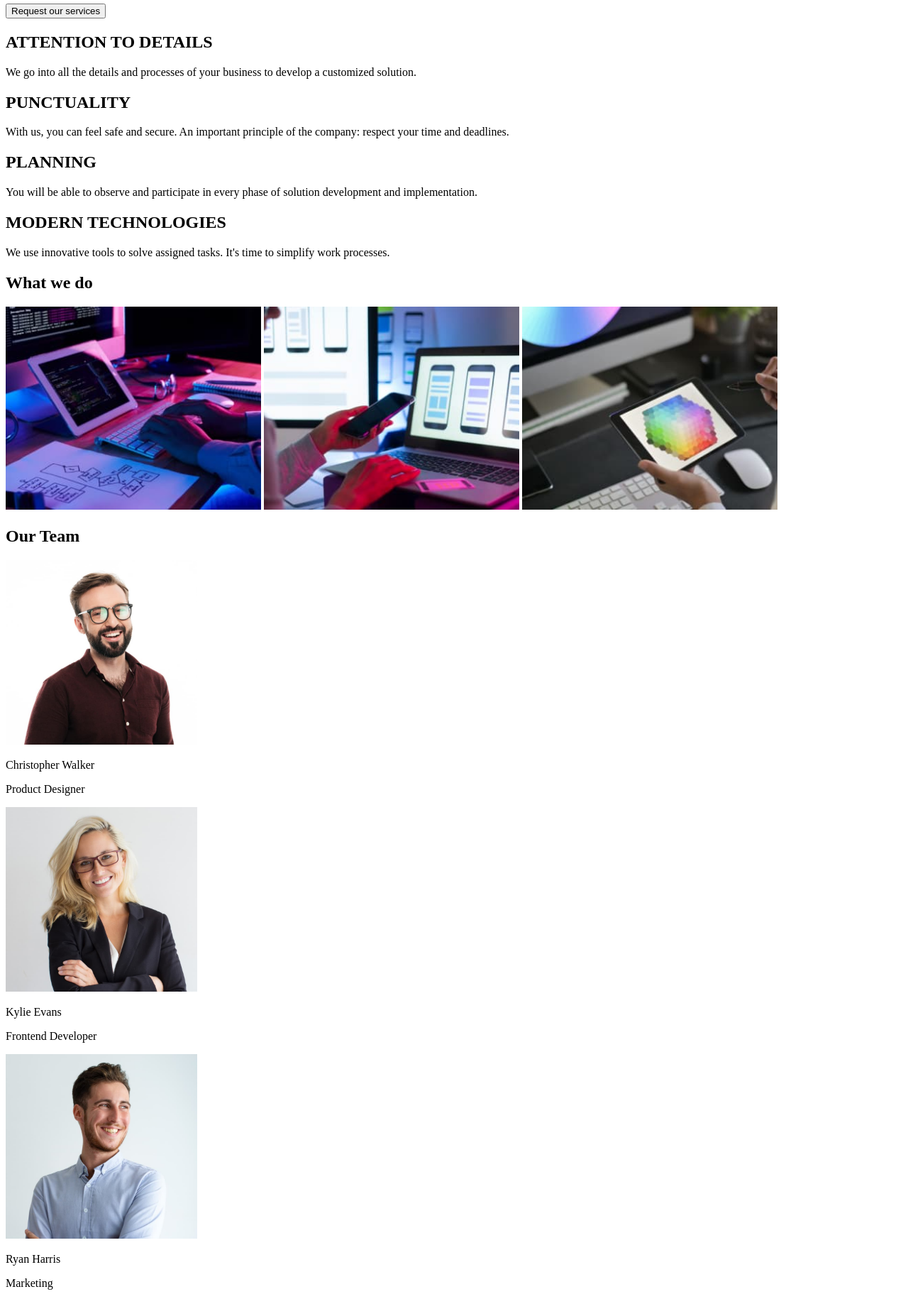
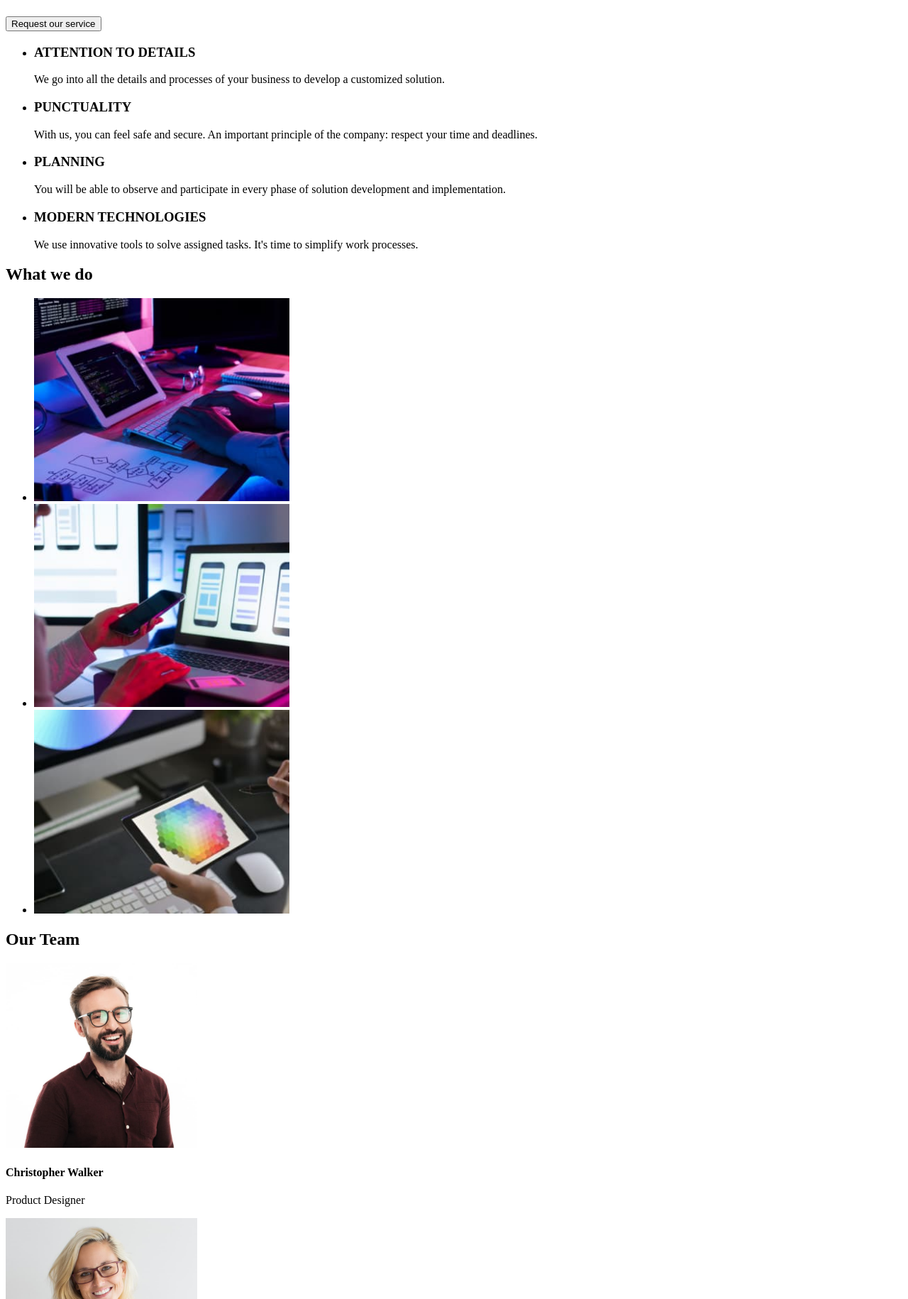
Before and after one commit to ovidutzul/goit-markup-hw-01, a plain HTML site: page index.html in a window 1280 px wide. Shown: the part 200-2030 px from the top of the page at 71% size. Drawn offline with Linux system fonts and the light colour scheme.

Commit message:
lists for pictures

```diff
--- a/index.html
+++ b/index.html
@@ -15,69 +15,99 @@
 
         <nav>
             <ul>
-                <li><a href="./index.html">Studio</a></li>
+                <li><a href="./studio.html">Studio</a></li>
                 <li><a href="#">Portfolio</a></li>
                 <li><a href="#">Contacts</a></li>
             </ul>
         </nav>
-        <a href="mailto:info@studio.com">info@studio.com</a>
-        <a href="tel:+12127724150">+1 212-772-4150</a>
 
+        <ul>
+            <li><a href="mailto:info@studio.com">info@studio.com</a></li>
+            <li><a href="tel:+12127724150">+1 212-772-4150</a></li>
+        </ul>
+    </header>
+
+    <main>
         <section>
             <!-- Business Solutions Section  -->
             <h1>EFFECTIVE SOLUTIONS FOR YOUR BUSINESS</h1>
-            <button>Request our services</button>
+            <button type="button">Request our service</button>
         </section>
-    </header>
-    <main>
+
         <section>
-            <div>
-                <h2>ATTENTION TO DETAILS</h2>
+            <!-- About us Section -->
+            <ul>
+                <li>
+                    <h3>ATTENTION TO DETAILS</h3>
                     <p>We go into all the details and processes of your business to develop a customized solution.</p>
-            </div>
+                </li>
 
-            <div>
-                <h2>PUNCTUALITY</h2>
-                <p>With us, you can feel safe and secure. An important principle of the company: respect your time and
-                    deadlines.</p>
-            </div>
+                <li>
+                    <h3>PUNCTUALITY</h3>
+                    <p>With us, you can feel safe and secure. An important principle of the company: respect your
+                        time and deadlines.</p>
+                </li>
 
-            <div>
-                <h2>PLANNING</h2>
+                <li>
+                    <h3>PLANNING</h3>
                     <p>You will be able to observe and participate in every phase of solution development and
                         implementation.</p>
-            </div>
+                </li>
 
-            <div>
-                <h2>MODERN TECHNOLOGIES</h2>
+                <li>
+                    <h3>MODERN TECHNOLOGIES</h3>
                     <p>We use innovative tools to solve assigned tasks. It's time to simplify work processes.</p>
-            </div>
+                </li>
+            </ul>
+
         </section>
 
         <section>
             <!-- What we do Section -->
             <h2>What we do</h2>
-            <img src="./images/code-writing.jpg" alt="Writing code at keybord" width="360">
-            <img src="./images/sincronizing-devices.jpg" alt="Devices sincronizing" width="360">
-            <img src="./images/checking-tablet.jpg" alt="Picking color with pen on tablet" width="360">
+            <ul>
+                <li><img src="./images/code-writing.jpg" alt="Writing code at keybord" width="360"></li>
+                <li><img src="./images/sincronizing-devices.jpg" alt="Devices sincronizing" width="360"></li>
+                <li><img src="./images/checking-tablet.jpg" alt="Picking color with pen on tablet" width="360"></li>
+            </ul>
         </section>
 
         <section>
             <!-- Our Team Section -->
             <h2>Our Team</h2>
             <div>
-                <img src="./images/walker.jpg" alt="Christpher Walker Photo" width="270" height="260">
-                <p>Christopher Walker</p>
+                <div class="card">
+                    <img src="./images/walker.jpg" alt="Christopher Walker photo" width="270" height="260">
+                    <div class="container">
+                        <h4><b>Christopher Walker</b></h4>
                         <p>Product Designer</p>
-                <img src="./images/kyle.jpg" alt="Kyle Evans Photo" width="270" height="260">
-                <p>Kylie Evans</p>
+                    </div>
+                </div>
+
+                <div class="card">
+                    <img src="./images/kyle.jpg" alt="Kyle Evans photo" width="270" height="260">
+                    <div class="container">
+                        <h4><b>Kylie Evans</b></h4>
                         <p>Frontend Developer</p>
-                <img src="./images/ryan.jpg" alt="Ryan Harris Photo" width="270" height="260">
-                <p>Ryan Harris</p>
+                    </div>
+                </div>
+
+                <div class="card">
+                    <img src="./images/ryan.jpg" alt="Ryan Harris photo" width="270" height="260">
+                    <div class="container">
+                        <h4><b>Ryan Harris</b></h4>
                         <p>Marketing</p>
-                <img src="./images/tyler.jpg" alt="Tyler Moore Photo" width="270" height="260">
-                <p>Tyler Moore</p>
+                    </div>
+                </div>
+
+                <div class="card">
+                    <img src="./images/tyler.jpg" alt="Tyler Moore photo" width="270" height="260">
+                    <div class="container">
+                        <h4><b>Tyler Moore</b></h4>
                         <p>UI Designer</p>
+                    </div>
+                </div>
+
             </div>
         </section>
     </main>
@@ -87,10 +117,8 @@
             <p>WebStudio</p>
         </a>
         <address>695 Park Ave, NY 10065, <abbr title="USA">USA</abbr>
-            <br>
-            <span>info@devstudio.com</span>
-            <br>
-            <span>+1 212-772-4150</span>
+            <p>info@devstudio.com</p>
+            <p>+1 212-772-4150</p>
         </address>
     </footer>
 
```
Lines whose indentation alone changed are shown as unchanged.
